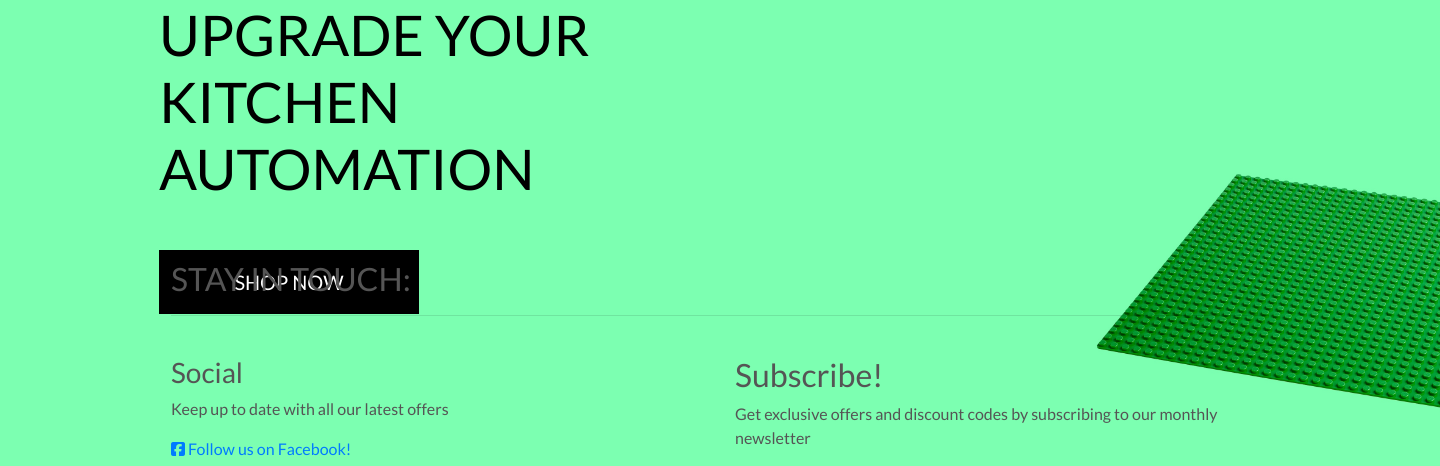
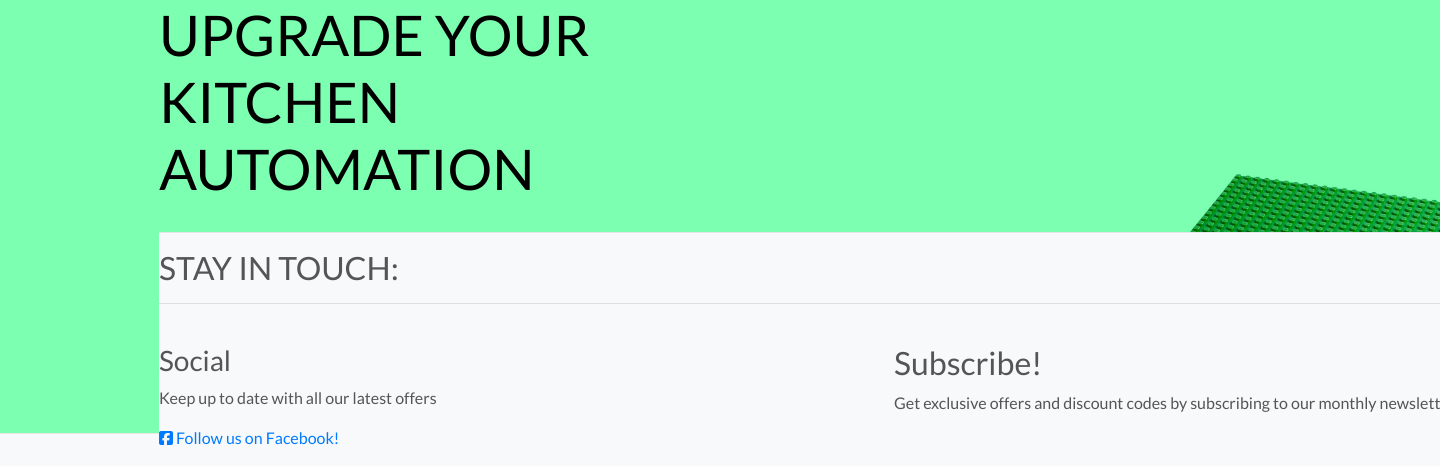
Before and after one commit to aremandanaveenkumar/SmartRack, a Django app: page / in a window 1440 px wide; the page is wider, and only the part inside the window is pictured. Shown: the part 334-800 px from the top of that part. Run offline with Django 3.2, Linux system fonts and the light colour scheme; parts of the project's set-up code (start-up, migrations or seed data) failed here and were passed over; some libraries are stand-ins or nearby versions.

Commit message:
Add footer css in base.css

```diff
--- a/home/templates/home/index.html
+++ b/home/templates/home/index.html
@@ -30,7 +30,7 @@
 
 
 {% block footer %}
-  <footer class="container-fluid fixed-bottom footer-container">
+  <footer class="footer">
     <div class="container quotes-container content-container">
       <section class="footer">
         <div class="row">
--- a/static/css/base.css
+++ b/static/css/base.css
@@ -253,6 +253,15 @@ input[name='q']::placeholder {
     border-radius: 0;
 }
 
+.footer {
+    position: absolute;
+    bottom: 0;
+    width: 100%;
+    background-color: #f8f9fa;
+    padding: 1rem 0;
+    border-top: 1px solid #e7e7e7;
+}
+
 /* -------------------------------- Media Queries */
 
 /* Slightly larger container on xl screens */
```
